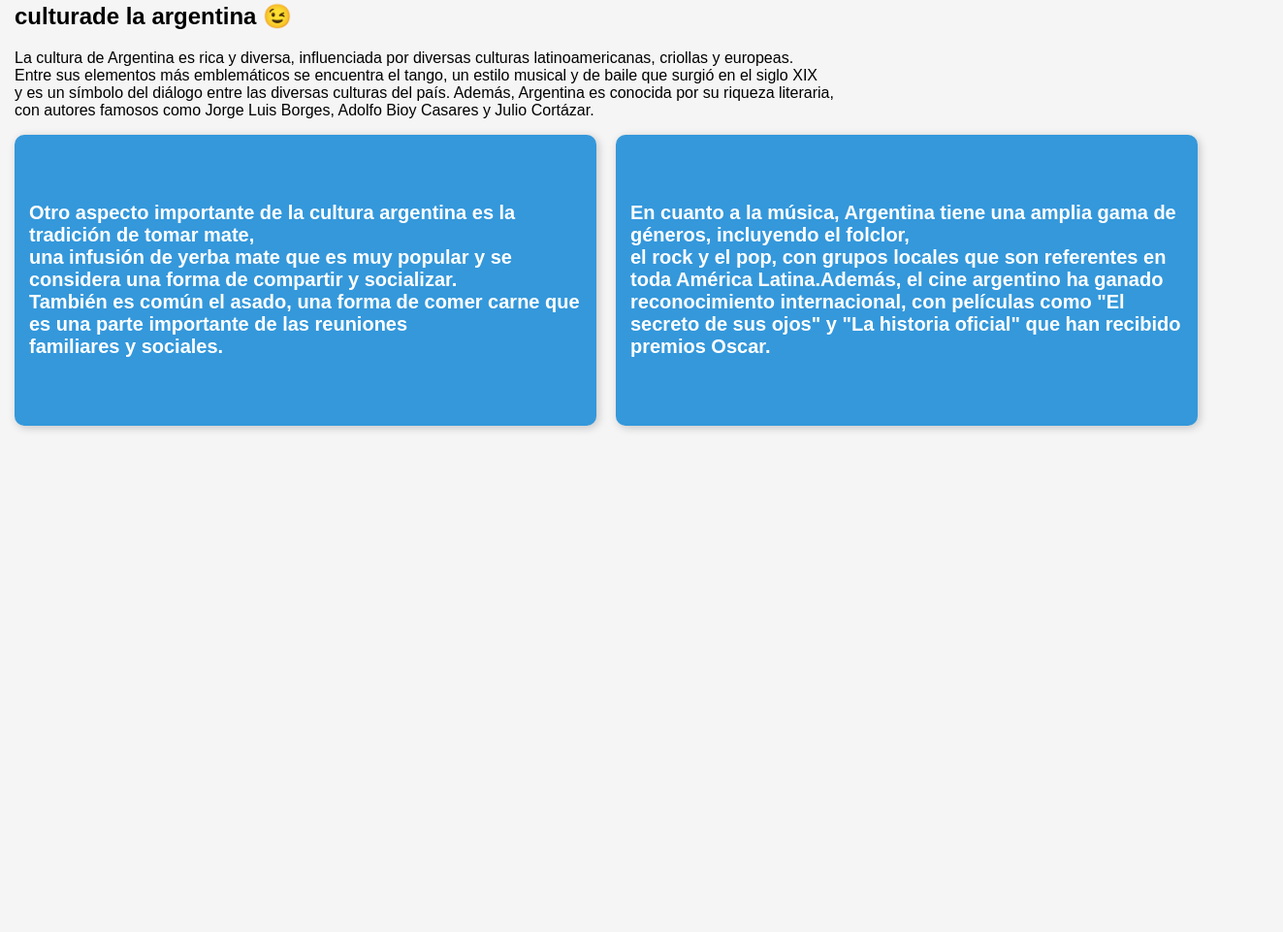
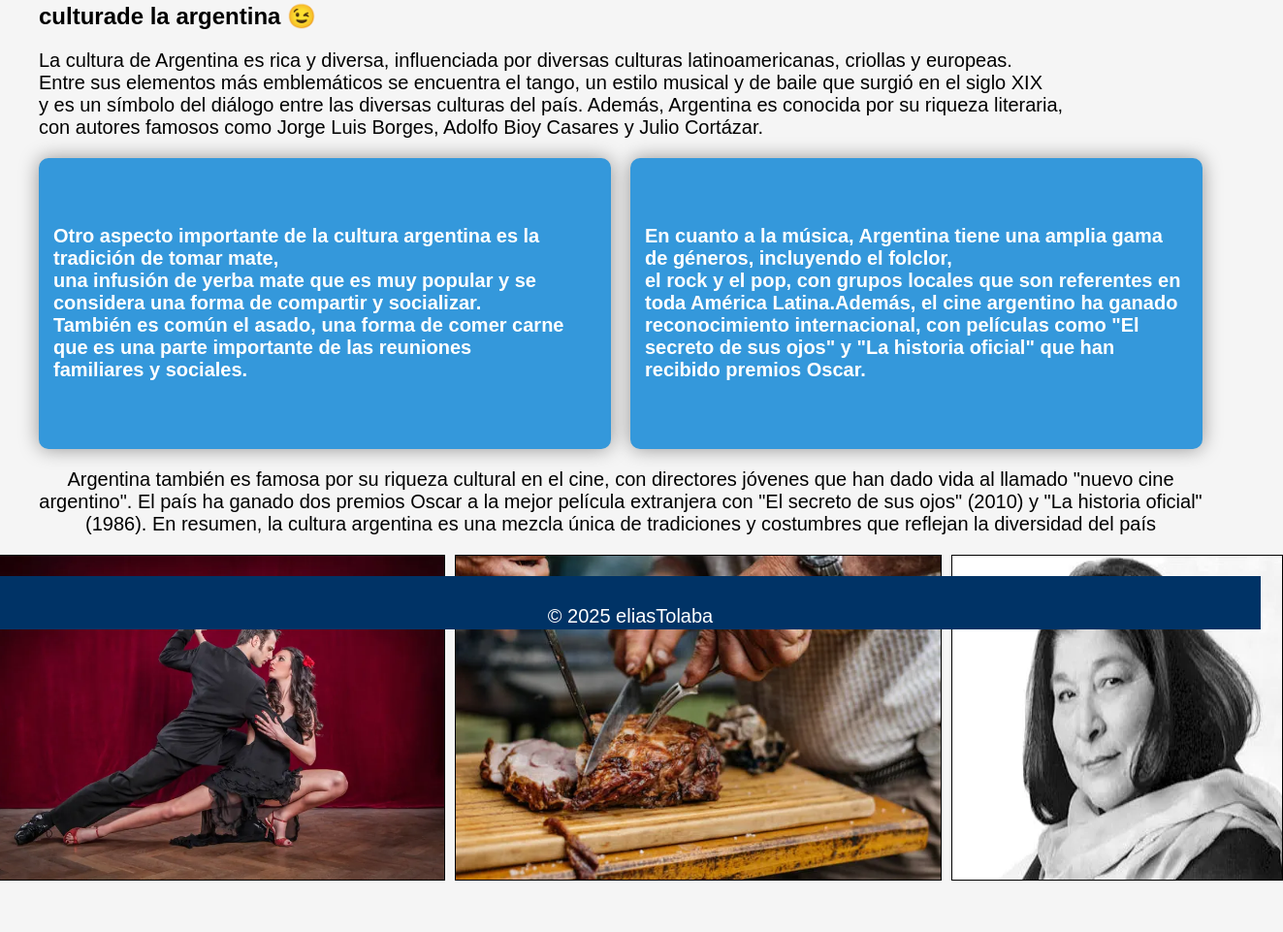
Before and after one commit to ElirUu/Nueva-carpeta---copia, a plain HTML site: page index.html in a window 1280 px wide. Shown: the part 151-1112 px from the top of the page at 97% size, 1323 px wide, since content can reach past the window. Before the commit the page ends 800 px from the top, so only its background shows below. Drawn offline with Linux system fonts and the light colour scheme.

Commit message:
cambios para el tp01-eliasTolaba

```diff
--- a/index.html
+++ b/index.html
@@ -34,8 +34,23 @@
 
             <div class="cuadro"><p>En cuanto a la música, Argentina tiene una amplia gama de géneros, incluyendo el folclor,<br>
                 el rock y el pop, con grupos locales que son referentes en toda América Latina.Además, el cine argentino ha ganado <br>
-                reconocimiento internacional, con películas como "El secreto de sus ojos" y "La historia oficial" que han recibido premios Oscar.</p></div>
+                reconocimiento internacional, con películas como "El secreto de sus ojos" y "La historia oficial" que han recibido premios Oscar.</p>
+            </div>
+        </div>
+        <div class="cultura12">
+            <p>Argentina también es famosa por su riqueza cultural en el cine, con directores jóvenes que han dado vida al llamado "nuevo cine argentino". El país ha ganado dos premios Oscar a la mejor película extranjera con "El secreto de sus ojos" (2010) y "La historia oficial" (1986).
+
+                En resumen, la cultura argentina es una mezcla única de tradiciones y costumbres que reflejan la diversidad del país</p>
+
+        </div>
+        <div class="conteneretor">
+            <img src="Alerta-de-Plagio_B2B-_-B2C-PILLAR-PAGE-Cultura-argentina_-Todo-lo-que-debes-saber-sobre-nuestras-costumbres_Metadescripcion.webp" alt="baile">
+            <img src="barbacoa-argentina.webp" alt="comida">
+            <img src="sosa_mercedes.webp" alt="musica">
         </div>
     </section>
+    <footer>
+        <p>&copy; 2025 eliasTolaba</p>
+    </footer>
 </body>
 </html>
--- a/styles.css
+++ b/styles.css
@@ -12,6 +12,9 @@ header {
     padding: 10px;
 }
 
+p{
+    font-size: 20px;
+}
 
 nav ul {
     list-style: none;
@@ -38,18 +41,23 @@ footer {
     background-color: #003366;
     color: white;
     text-align: center;
-    padding: 1rem;
-    position: absolute;
+    padding: 10px;
+    left: o;
+    position: fixed;
     bottom: 0;
     width: 100%;
+    height: 35px;
 }
 
 section {
-    margin: 0 15px;
+    margin: 0 40px;
+    padding-bottom: 50px;
 }
 .contenedor {
     display: flex;
     gap: 20px; /* Espacio entre los cuadros */
+    justify-content: center; /* Centra horizontalmente */
+    align-items: center;
 }
 
 .cuadro {
@@ -63,9 +71,27 @@ section {
     font-size: 20px;
     font-weight: bold;
     border-radius: 10px;
-    box-shadow: 2px 2px 10px rgba(0, 0, 0, 0.2);
+    box-shadow: 0px 0px 20px rgba(0, 0, 0, 0.4);
+    grid-template-columns: repeat(4, 1fr);
+    gap: .5rem;
 }
 
 .contenedor p{
     margin: 0 15px;
 }
+.cultura12{
+    text-align: center;
+}
+
+.conteneretor {
+    display: flex;
+    justify-content: center;
+    gap: 10px;
+    padding-bottom: 50px;
+}
+
+img {
+    width: 500px;
+    height: auto;
+    border: 1px solid black;
+}
```
Also changed, not shown: contactos.html (+1 -1 lines), museos.html (+3 -0 lines), Alerta-de-Plagio_B2B-_-B2C-PILLAR-PAGE-Cultura-argentina_-Todo-lo-que-debes-saber-sobre-nuestras-costumbres_Metadescripcion.webp (added), barbacoa-argentina.webp (added), sosa_mercedes.webp (added).
